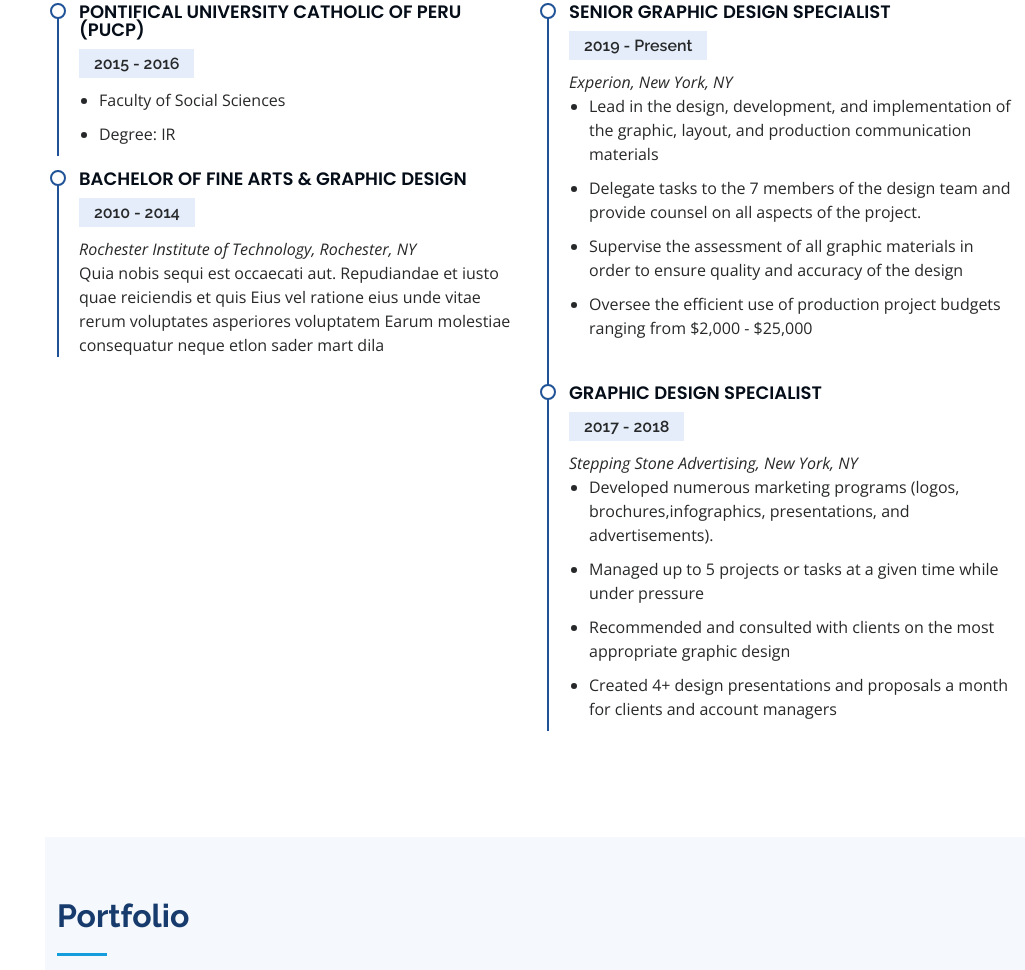
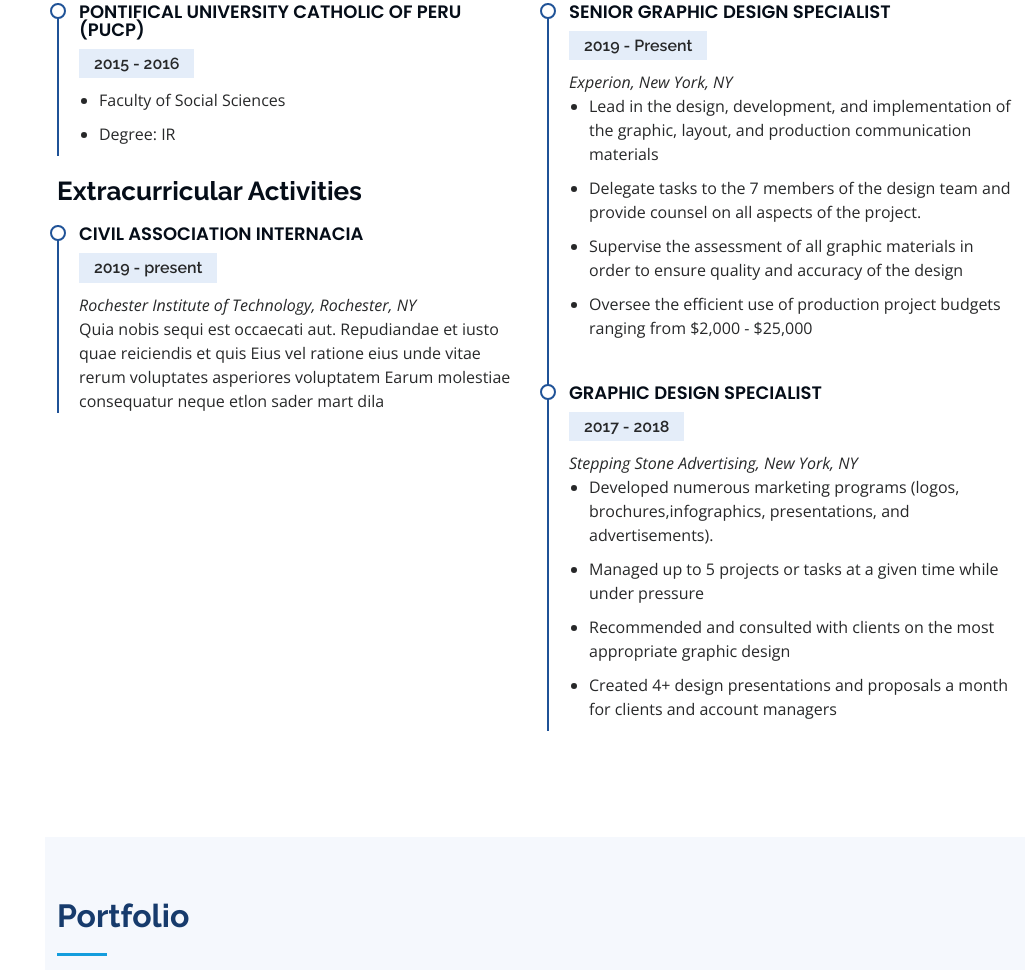
Before and after one commit to MaferCarrasco/MaferCarrasco.github.io, a plain HTML site: page index.html in a window 1280 px wide. Shown: the part 2456-3426 px from the top of the page, without its empty margins (255-1280 px from the left). Drawn offline with nearby package versions, Linux system fonts and the light colour scheme.

Commit message:
Update index.html

```diff
--- a/index.html
+++ b/index.html
@@ -239,10 +239,10 @@
                 <li> Degree: IR </li>
               </ul>
             </div>
-
+          <h3 class="resume-title"> Extracurricular Activities</h3>
             <div class="resume-item">
-              <h4>Bachelor of Fine Arts &amp; Graphic Design</h4>
-              <h5>2010 - 2014</h5>
+              <h4> CIVIL ASSOCIATION INTERNACIA </h4>
+              <h5>2019 - present</h5>
               <p><em>Rochester Institute of Technology, Rochester, NY</em></p>
               <p>Quia nobis sequi est occaecati aut. Repudiandae et iusto quae reiciendis et quis Eius vel ratione eius unde vitae rerum voluptates asperiores voluptatem Earum molestiae consequatur neque etlon sader mart dila</p>
             </div>
```
